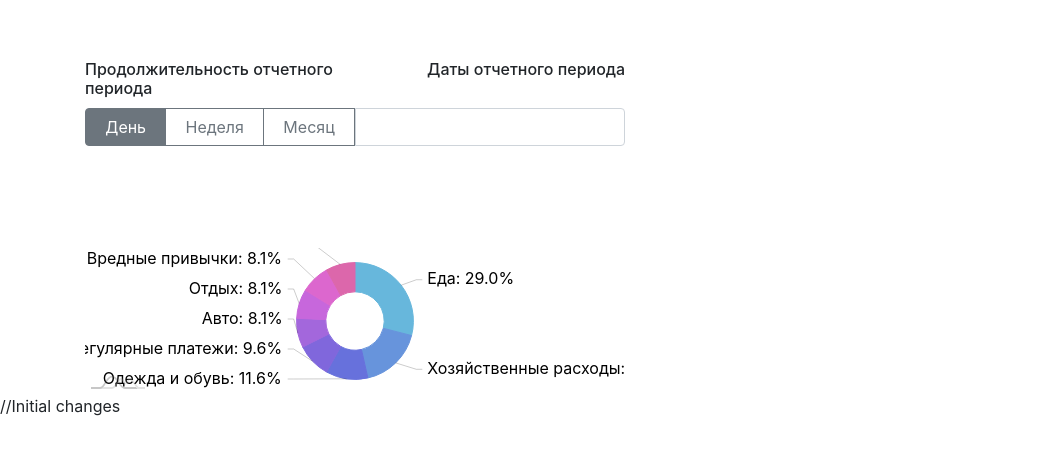
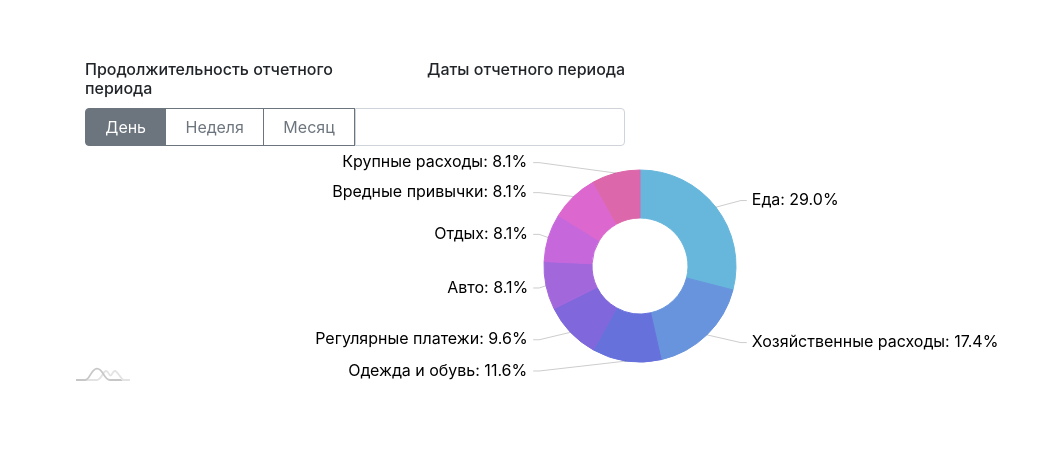
Before and after one commit to bahir24/organizer, a PHP site: page /report.html in a window 1280 px wide. Shown: the part 80-535 px from the top of the page, without its empty margins (0-1059 px from the left). Run offline with PHP 8.4, Linux system fonts and the light colour scheme.

Commit message:
checkout to master

```diff
--- a/css/main.css
+++ b/css/main.css
@@ -66,7 +66,7 @@
 }
 
 #chartdiv {
-  height: 25vh;
-  padding-top: 10%;
-  /* width: 100%; */
+  height: 30vh;
+  /* padding-top: 10%; */
+  width: 100%;
 }
--- a/report.html
+++ b/report.html
@@ -33,9 +33,7 @@
   <section class="report">
     <div class="container">
       <div class="row">
-        <div class="col">
-          <div class="row mb-5">
-            <div class="col pr-0">
+        <div class="col-3 pr-0">
           <h6 class="chart-head mb-3">Продолжительность отчетного периода</h6>
           <div class="btn-group btn-group-toggle streched" data-toggle="buttons">
             <label class="btn btn-outline-secondary">
@@ -49,21 +47,19 @@
             </label>
           </div>
         </div>
-            <div class="col pl-0">
+        <div class="col-3 pl-0">
           <h6 class="chart-head mb-3 text-right">Даты отчетного периода</h6>
           <input type="text" class="form-control input-50">
         </div>
       </div>
+      <div class="row">
         <div id="chartdiv"></div>
-        </div>
-        <div class="col">
-
       </div>
     </div>
     </div>
   </section>
 
-//Initial changes
+  <!-- Initial changes -->
 
   <script src="/lib/core.js"></script>
   <script src="/lib/charts.js"></script>
```
Lines whose indentation alone changed are shown as unchanged.
